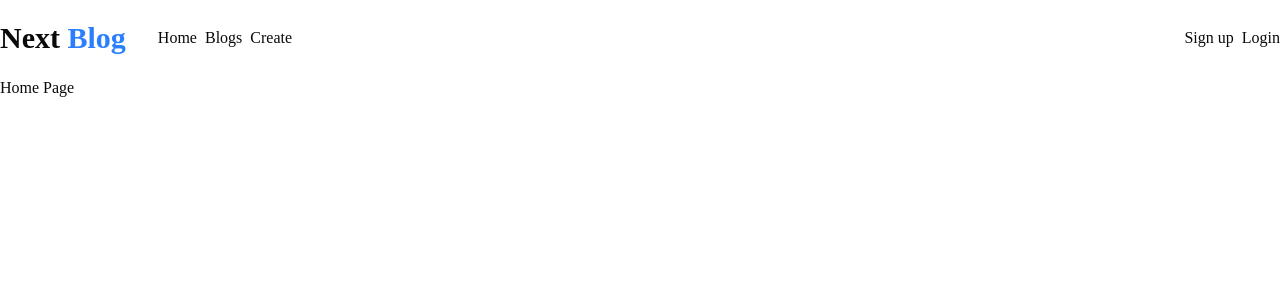
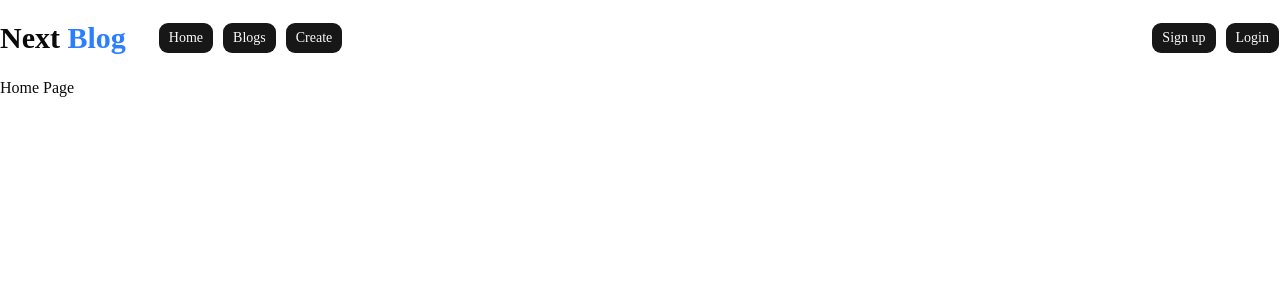
Before and after one commit to thyuhtooaung-dev/NextBlog, a Next.js app: page / in a window 1280 px wide. Shown: the top 300 px of the page. Built offline with nearby package versions, Linux system fonts and the light colour scheme.

Commit message:
implement navbar ui

```diff
--- a/app/layout.tsx
+++ b/app/layout.tsx
@@ -28,8 +28,10 @@
       lang="en"
       className={`${geistSans.variable} ${geistMono.variable} h-full antialiased`}
     >
-      <Navbar />
-      <body className="min-h-full flex flex-col">{children}</body>
+      <body>
+        <Navbar /> {/* FIXED: <nav> is now inside <body> */}
+        <main>{children}</main>
+      </body>
     </html>
   );
 }
--- /dev/null
+++ b/components/ui/card.tsx
@@ -0,0 +1,103 @@
+import * as React from "react";
+
+import { cn } from "@/lib/utils";
+
+function Card({
+  className,
+  size = "default",
+  ...props
+}: React.ComponentProps<"div"> & { size?: "default" | "sm" }) {
+  return (
+    <div
+      data-slot="card"
+      data-size={size}
+      className={cn(
+        "group/card flex flex-col gap-4 overflow-hidden rounded-xl bg-card py-4 text-sm text-card-foreground ring-1 ring-foreground/10 has-data-[slot=card-footer]:pb-0 has-[>img:first-child]:pt-0 data-[size=sm]:gap-3 data-[size=sm]:py-3 data-[size=sm]:has-data-[slot=card-footer]:pb-0 *:[img:first-child]:rounded-t-xl *:[img:last-child]:rounded-b-xl",
+        className,
+      )}
+      {...props}
+    />
+  );
+}
+
+function CardHeader({ className, ...props }: React.ComponentProps<"div">) {
+  return (
+    <div
+      data-slot="card-header"
+      className={cn(
+        "group/card-header @container/card-header grid auto-rows-min items-start gap-1 rounded-t-xl px-4 group-data-[size=sm]/card:px-3 has-data-[slot=card-action]:grid-cols-[1fr_auto] has-data-[slot=card-description]:grid-rows-[auto_auto] [.border-b]:pb-4 group-data-[size=sm]/card:[.border-b]:pb-3",
+        className,
+      )}
+      {...props}
+    />
+  );
+}
+
+function CardTitle({ className, ...props }: React.ComponentProps<"div">) {
+  return (
+    <div
+      data-slot="card-title"
+      className={cn(
+        "font-heading text-base leading-snug font-medium group-data-[size=sm]/card:text-sm",
+        className,
+      )}
+      {...props}
+    />
+  );
+}
+
+function CardDescription({ className, ...props }: React.ComponentProps<"div">) {
+  return (
+    <div
+      data-slot="card-description"
+      className={cn("text-sm text-muted-foreground", className)}
+      {...props}
+    />
+  );
+}
+
+function CardAction({ className, ...props }: React.ComponentProps<"div">) {
+  return (
+    <div
+      data-slot="card-action"
+      className={cn(
+        "col-start-2 row-span-2 row-start-1 self-start justify-self-end",
+        className,
+      )}
+      {...props}
+    />
+  );
+}
+
+function CardContent({ className, ...props }: React.ComponentProps<"div">) {
+  return (
+    <div
+      data-slot="card-content"
+      className={cn("px-4 group-data-[size=sm]/card:px-3", className)}
+      {...props}
+    />
+  );
+}
+
+function CardFooter({ className, ...props }: React.ComponentProps<"div">) {
+  return (
+    <div
+      data-slot="card-footer"
+      className={cn(
+        "flex items-center rounded-b-xl border-t bg-muted/50 p-4 group-data-[size=sm]/card:p-3",
+        className,
+      )}
+      {...props}
+    />
+  );
+}
+
+export {
+  Card,
+  CardHeader,
+  CardFooter,
+  CardTitle,
+  CardAction,
+  CardDescription,
+  CardContent,
+};
--- a/components/web/Navbar.tsx
+++ b/components/web/Navbar.tsx
@@ -1,4 +1,5 @@
 import Link from "next/link";
+import { buttonVariants } from "@/components/ui/button";
 
 export default function Navbar() {
   return (
@@ -10,14 +11,24 @@
           </h1>
         </Link>
         <div className={"flex items-center gap-2"}>
-          <Link href={"/"}>Home</Link>
-          <Link href={"/blogs"}>Blogs</Link>
-          <Link href={"/create"}>Create</Link>
+          <Link href={"/"} className={buttonVariants()}>
+            Home
+          </Link>
+          <Link href={"/blogs"} className={buttonVariants()}>
+            Blogs
+          </Link>
+          <Link href={"/create"} className={buttonVariants()}>
+            Create
+          </Link>
         </div>
       </div>
       <div className={"flex items-center gap-2"}>
-        <Link href={"/auth/sign-up"}>Sign up</Link>
-        <Link href={"/auth/login"}>Login</Link>
+        <Link href={"/auth/sign-up"} className={buttonVariants()}>
+          Sign up
+        </Link>
+        <Link href={"/auth/login"} className={buttonVariants()}>
+          Login
+        </Link>
       </div>
     </nav>
   );
```
